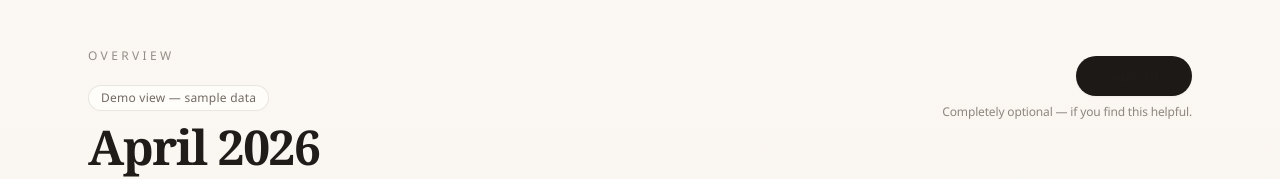
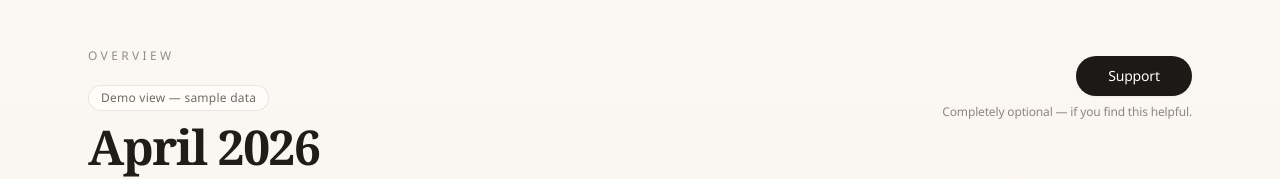
Before and after one commit to sleepingbeautytravels/creator-ledger, a Next.js app: page /demo in a window 1280 px wide. Shown: the top 179 px of the page. Built offline with nearby package versions, Linux system fonts and the light colour scheme.

Commit message:
fix support button text color

```diff
--- a/components/support-button.tsx
+++ b/components/support-button.tsx
@@ -9,6 +9,7 @@ export function SupportButton({ className = "" }: SupportButtonProps) {
       target="_blank"
       rel="noreferrer"
       className={`inline-flex items-center justify-center rounded-full bg-stone-900 px-4 py-2.5 text-sm font-medium text-white no-underline shadow-[0_1px_2px_rgba(32,28,26,0.05)] transition-[background-color,box-shadow] duration-300 ease-out hover:bg-stone-800 hover:shadow-[0_6px_16px_rgba(32,24,16,0.06)] ${className}`.trim()}
+      style={{ color: "#ffffff" }}
     >
       Support
     </a>
```
